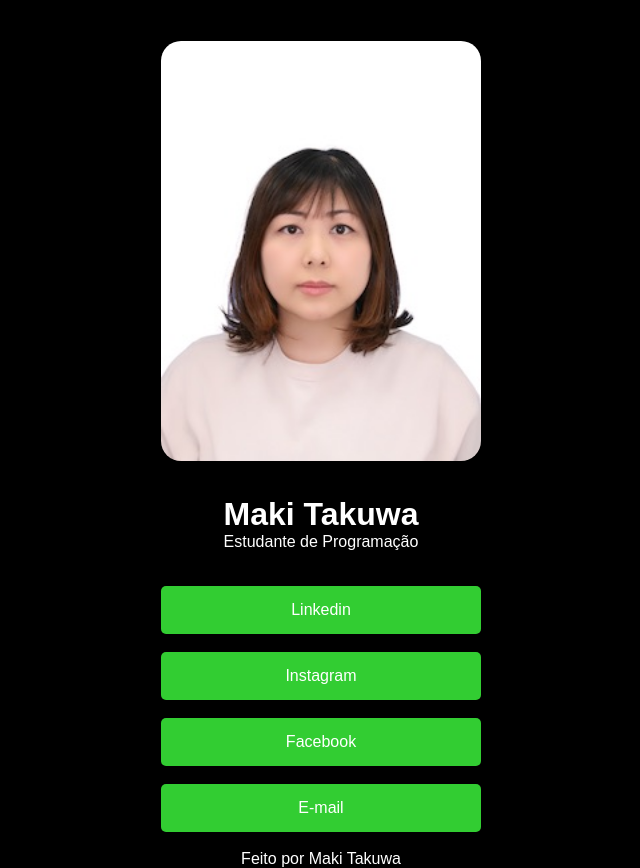
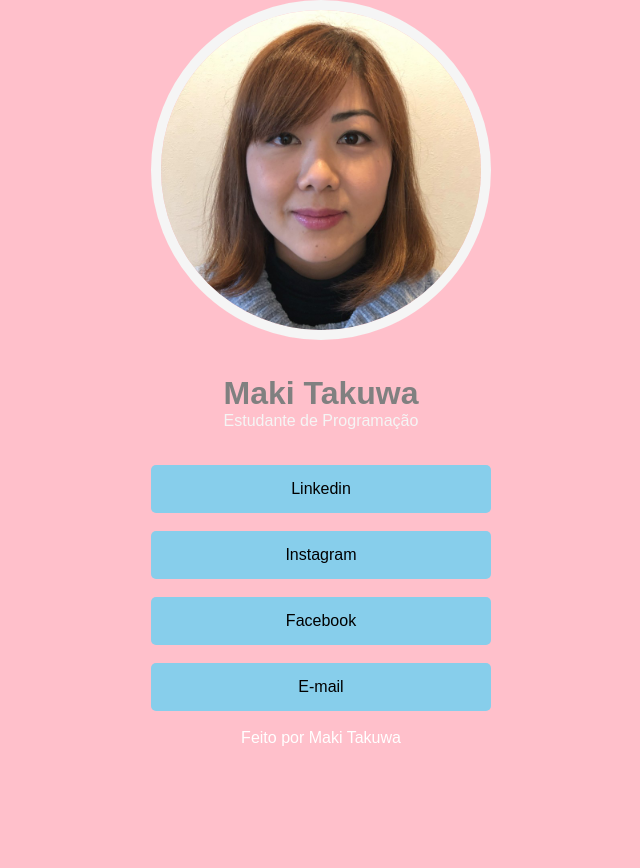
Before and after one commit to Maki-Takuwa/my-links, a plain HTML site: page index.html in a window 1280 px wide. Shown: the whole page, without its empty margins (319-959 px from the left). After the commit the page ends 800 px from the top, so only its background shows below. Drawn offline with Linux system fonts and the light colour scheme.

Commit message:
Add files via upload

```diff
--- a/index.html
+++ b/index.html
@@ -11,7 +11,7 @@
 
 <body>
     <div class="container">
-        <img src="imagesSTPO/P_B3C1_0403_183012.jpg" alt="foto de Maki">
+        <img src="maki perfil.jpeg" alt="foto de Maki">
         <h1>Maki Takuwa</h1>
         <p>Estudante de Programação</p>
         <ul>
--- a/style.css
+++ b/style.css
@@ -3,23 +3,26 @@
     padding: 0;
 }
 body {
-    background-color: black;
+    background: pink;
+    background-repeat: repeat;
+    background-size: 100%;
     font-family: sans-serif;
 }
 
 img {
-    border-radius: 20px;
+    border-radius: 50%;
     width: 320px;
-    height: 420px;
+    height: 320px;
+    border: 10px solid whitesmoke;
 }
 
 h1 {
-    color: white;
+    color: gray;
     margin-top: 31px;
 }
 
 p {
-    color: white;
+    color: whitesmoke;
 }
 
 ul {
@@ -32,12 +35,17 @@ li {
 }
 
 a {
-    background-color: limegreen;
-    color: white;
+    background-color: skyblue;
+    color: black;
     padding: 15px;
     text-decoration: none;
     display: block;
     border-radius: 5px;
+}
+
+a:hover {
+    background-color: white;
+    color: purple;
 }
 
 footer{
@@ -45,10 +53,13 @@ footer{
 }
 
 .container {
-    background-color: black;
-    width: 320px;
+    background: pink;
+    background-repeat: no-repeat;
+    background-position: center;
+    background-size: 380%;
+    width: 340px;
     text-align: center;
-    margin-top: 41px;
+    margin-top: auto;
     margin-left: auto;
     margin-right: auto;
 
```
Also changed, not shown: imagesSTPO/galaxia-roxos-espaco-sideral-nebulosa-imagem-de-fundo.jpg (added), maki perfil.jpeg (added).
